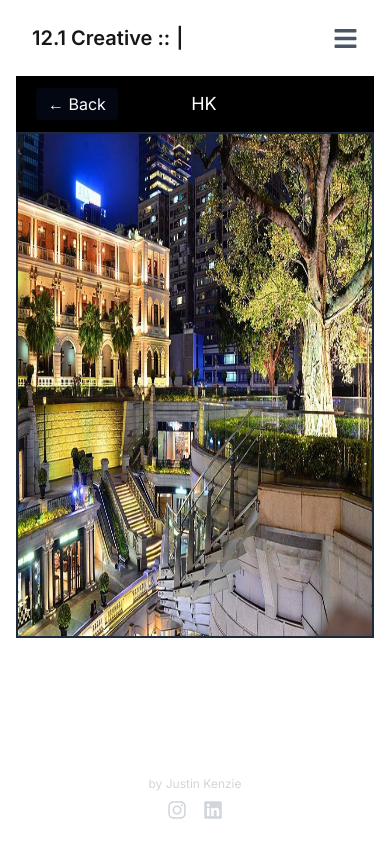
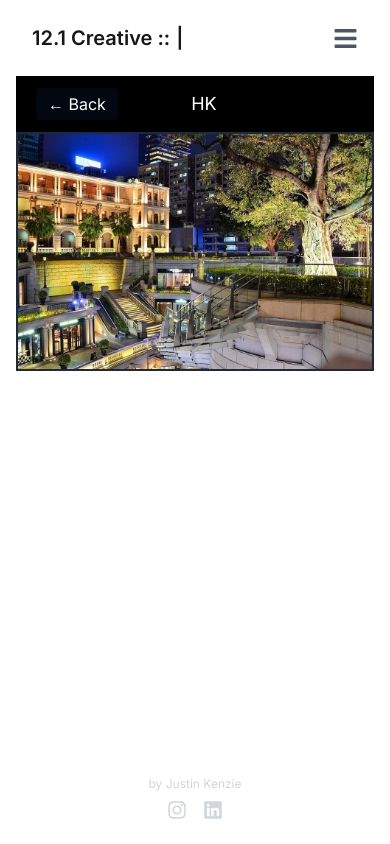
Before and after one commit to josephthen3320/corgi-portfolio, a Next.js app: page /photography/HK in a window 390 px wide. Built offline with nearby package versions, Linux system fonts and the light colour scheme.

Commit message:
fix: mobile photo aspect ratio

```diff
--- a/src/app/photography/[photoId]/page.tsx
+++ b/src/app/photography/[photoId]/page.tsx
@@ -45,14 +45,14 @@ export default function PhotoPage({ params }: { params: Promise<{ photoId: strin
                 <div className="w-16" /> {/* Placeholder to balance flex spacing */}
             </div>
 
-            {/* Main Image (75% Screen Height) */}
-            <div className="flex items-center justify-center h-[60vh]">
+            {/* Main Image */}
+            <div className="flex items-center justify-center md:h-[60vh]">
                 <Image
                     src={photoSrc}
                     alt={photoId.replace(/[-_]/g, ' ')}
                     width={1080}
                     height={720}
-                    className="h-[60vh] w-auto cursor-pointer transition-transform duration-300 hover:scale-[102%] border-2 border-gray-800"
+                    className="max-h-full max-w-full object-contain cursor-pointer transition-transform duration-300 hover:scale-[101%] border-2 border-gray-800"
                     onClick={() => setIsModalOpen(true)}
                 />
             </div>
```
